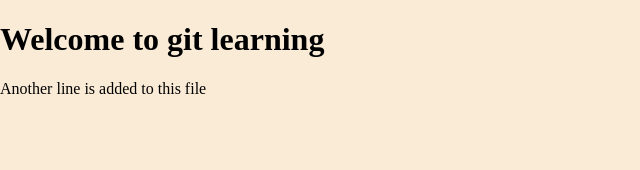
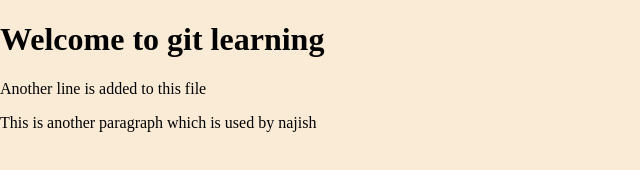
Before and after one commit to najish/GIT, a plain HTML site: page index.html in a window 1280 px wide. Shown: the whole page, without its empty margins (0-640 px from the left). Drawn offline with Linux system fonts and the light colour scheme.

Commit message:
najish branch

```diff
--- a/index.html
+++ b/index.html
@@ -10,6 +10,9 @@
 <body>
     <h1>Welcome to git learning</h1>
     <p>Another line is added to this file</p>
+
+    <p>This is another paragraph which is used by najish</p>
+
     <script src="script.js" defer></script>
 </body>
 </html>
```
